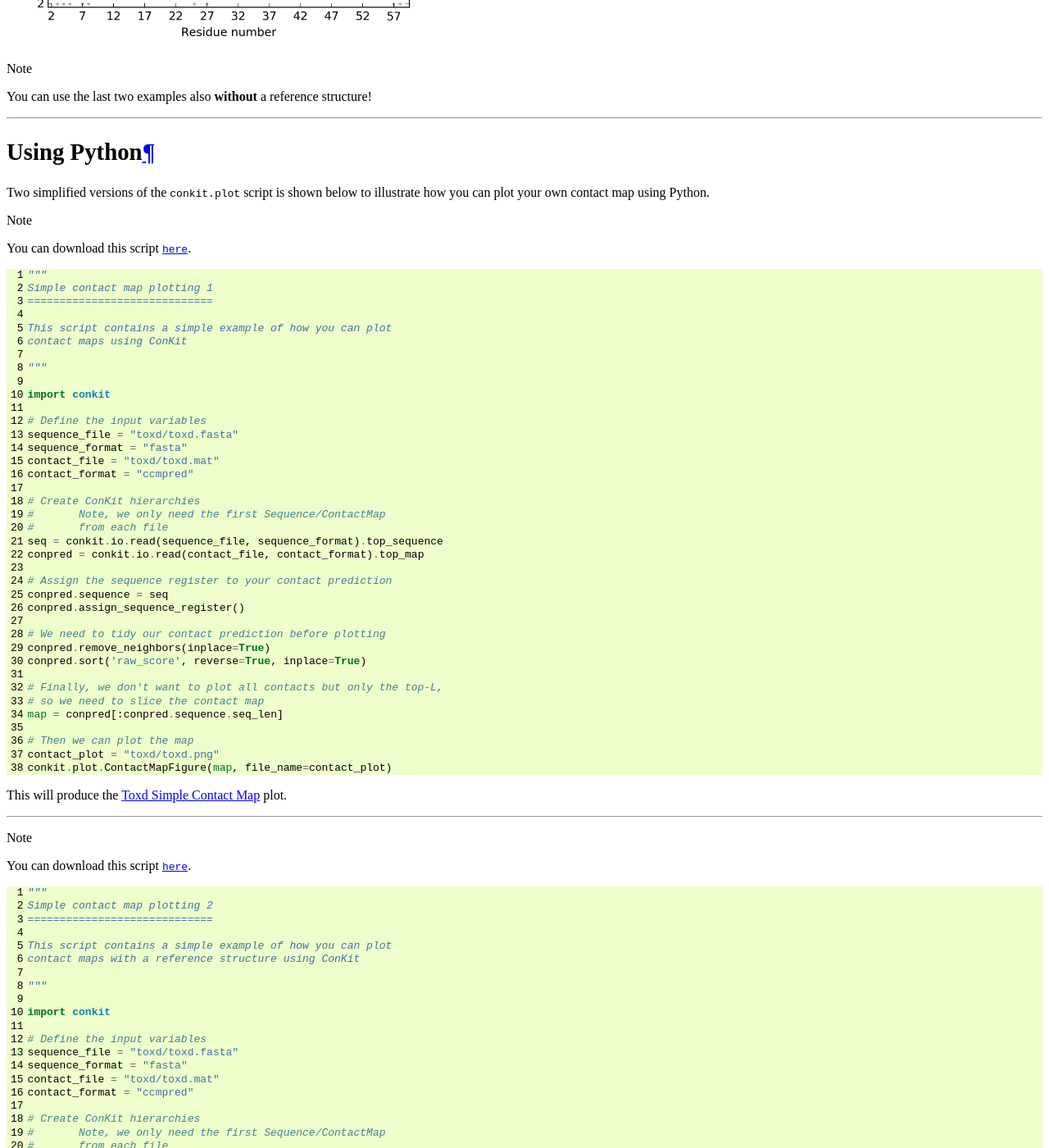
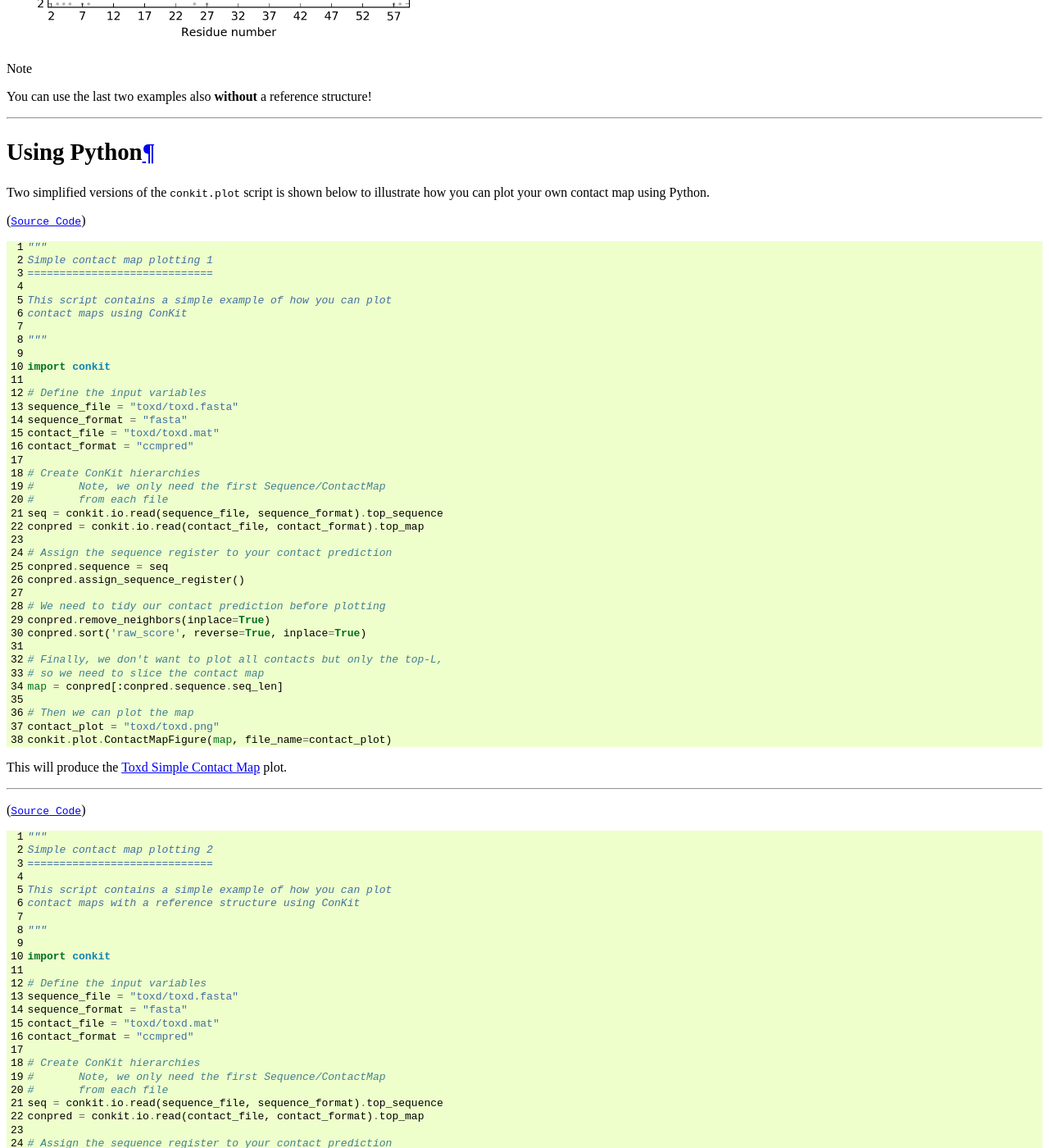
Before and after one commit to rigdenlab/conkit, a Sphinx documentation site: the page built from docs/examples/plot_map.rst, in a window 1280 px wide and 1400 px high, scrolled down 3123 px. Shown: the whole window at 82% size. Built offline with Sphinx 7.4.7, drawn with Linux system fonts in a browser that asks for light colours.

Commit message:
Source Code message changed

```diff
--- a/docs/examples/plot_map.rst
+++ b/docs/examples/plot_map.rst
@@ -77,9 +77,7 @@ Two simplified versions of the ``conkit.plot`` script is shown below to illustra
 
 .. only:: html
 
-   .. note::
-
-      You can download this script :download:`here <code/map_plotting_simple.py>`.
+      (:download:`Source Code <code/map_plotting_simple.py>`)
 
 .. literalinclude:: /../docs/examples/code/map_plotting_simple.py
    :language: python
@@ -91,9 +89,7 @@ This will produce the `Toxd Simple Contact Map`_ plot.
 
 .. only:: html
 
-   .. note::
-
-      You can download this script :download:`here <code/map_plotting_reference.py>`.
+   (:download:`Source Code <code/map_plotting_reference.py>`)
 
 .. literalinclude:: /../docs/examples/code/map_plotting_reference.py
    :language: python
--- a/docs/examples/predict_pipeline.rst
+++ b/docs/examples/predict_pipeline.rst
@@ -44,9 +44,7 @@ A simplified version of the ``conkit.predict`` script is shown below to illustra
 
 .. only:: html
 
-   .. note::
-
-      You can download this script :download:`here <code/predict_pipeline.py>`. Be aware, you need to exchange the paths to the executables (lines 20-22) before running the script though!
+   (:download:`Source Code <code/predict_pipeline.py>`)
 
 .. literalinclude:: /../docs/examples/code/predict_pipeline.py
    :language: python
```
